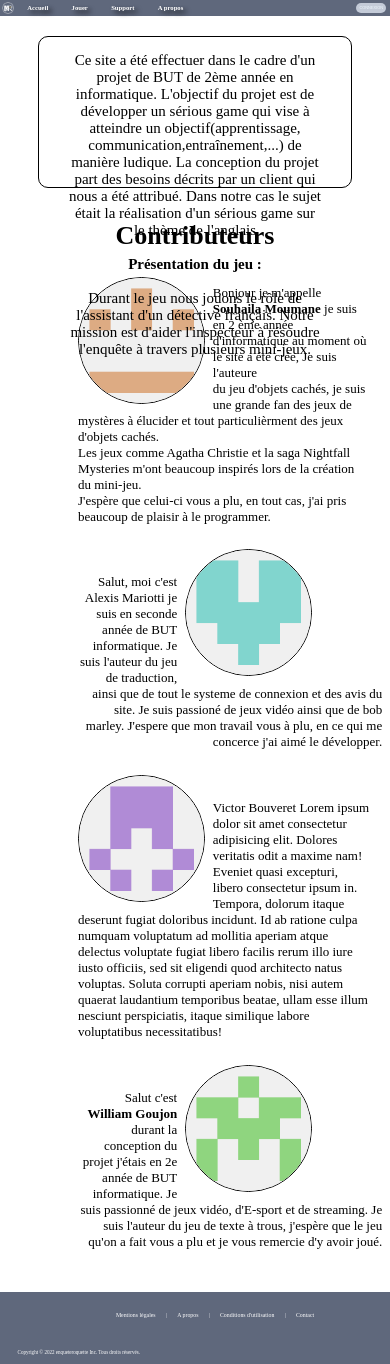
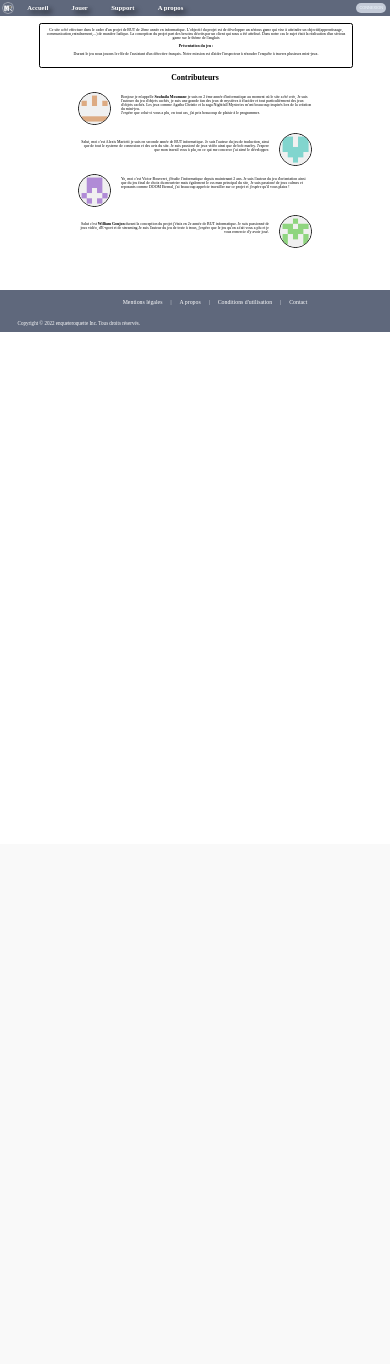
Before and after one commit to Souhaila84/SeriousGame, a PHP site: page /pages/About_us.html in a window 390 px wide. After the commit the page ends 332 px from the top, so only its background shows below. Run offline with PHP 8.4, Linux system fonts and the light colour scheme; data that the repository does not hold is empty.

Commit message:
Made the About_us tab responsive

```diff
--- a/css/aboutUs.css
+++ b/css/aboutUs.css
@@ -9,55 +9,81 @@ body {
     margin: 0;
     padding: 0;
     text-align: justify;
-    font-size: 13px;
+    font-size: 1vw;
     background-color:#fff;
 }
 
 .encadrement{
     background: white;
     width: 80%;
-    height: 150px;
-    border-radius: 10px;
+    height: 11vw;
+    border-radius: 0.6vw;
     border: 1px solid black;
-    margin: auto;
-    display: block;
-    margin-top: 20px;
-    font-size: 15px;
+    margin-top: 2vw;
+    margin-left: 10vw;
+    margin-right: 10vw;
     color: black;
     text-align: center;
+    font-size: 1vw;
 }
 
 .text{
-    margin-left: 30px;
-    margin-right: 30px;
+    margin-left: 1vw;
+    margin-right: 1vw;
 }
 
 .profilG{
-    width: 125px;
+    width: 8vw;
     border: 1px solid black;
-    border-radius: 100px;
-    float: left;
-    margin: 1vh 2vw 0 20vw;
-
+    border-radius: 5vw;
 }
 
 .profilD{
-    width: 125px;
+    width: 8vw;
     border: 1px solid black;
-    border-radius: 100px;
-    float: right;
-    margin: 1vh 20vw 0 2vw;
-
+    border-radius: 5vw;
 }
 
-.texteD{
-    text-align: right;
-    margin: 4vh 2vw 0 20vw;
+.allprofiles {
+    display: flex;
+    flex-direction: column;
+    margin-right: 20vw;
+    margin-left: 20vw;
 }
 
-.texteG{
-    text-align: left;
-    margin: 4vh 5vw 0 20vw;
+.firstprofile {
+    margin-top: 1vw;
+    display: flex;
+    flex-direction: row;
+}
+
+.secondprofile {
+    margin-top: 2vw;
+    display: flex;
+    flex-direction: row-reverse;
+}
+
+.thirdprofile {
+    margin-top: 2vw;
+    display: flex;
+    flex-direction: row;
+}
+
+.fourthprofile {
+    margin-top: 2vw;
+    display: flex;
+    flex-direction: row-reverse
+}
+
+.textleftprofiles {
+    margin-left: 2.5vw;
+    text-align: left
+}
+
+.textrightprofiles {
+    margin-right: 2.5vw;
+    margin-top: 2vw;
+    text-align: right;
 }
 
 .titre{
--- a/pages/About_us.html
+++ b/pages/About_us.html
@@ -38,20 +38,25 @@
             Durant le jeu nous jouons le rôle de l'assistant d'un détective français. Notre mission est d'aider l'inspecteur à résoudre l'enquête à travers plusieurs mini-jeux.</p>
         </div>
         </form>
-        <br>
             <h1 class="titre"><strong>Contributeurs</strong></h1>
-            <img class="profilG" src="../images/profil souhaila.png">
-            <p class="texteG">Bonjour je m'appelle <strong>Souhaila Moumane</strong> je suis en 2 ème année d'informatique au moment où le site a été crée, Je suis l'auteure<br> du jeu d'objets cachés, je suis une grande fan des jeux de mystères à élucider et tout particulièrment des jeux d'objets cachés.<br> Les jeux comme Agatha Christie et la saga Nightfall Mysteries m'ont beaucoup inspirés lors de la création du mini-jeu.<br> J'espère que celui-ci vous a plu, en tout cas, j'ai pris beaucoup de plaisir à le programmer.</p>
-            <br>
-            <img class="profilD" src="../images/profil alexis.png">
-            <p class="texteD">Salut, moi c'est Alexis Mariotti je suis en seconde année de BUT informatique. Je suis l'auteur du jeu de traduction, ainsi que de tout le systeme de connexion et des avis du site. Je suis passioné de jeux vidéo ainsi que de bob marley. J'espere que mon travail vous à plu, en ce qui me concerce j'ai aimé le développer.</p>
-            <br>
-            <img class="profilG" src="../images/profil victor.png">
-            <p class="texteG">Victor Bouveret Lorem ipsum dolor sit amet consectetur adipisicing elit. Dolores veritatis odit a maxime nam! Eveniet quasi excepturi, libero consectetur ipsum in. Tempora, dolorum itaque deserunt fugiat doloribus incidunt. Id ab ratione culpa numquam voluptatum ad mollitia aperiam atque delectus voluptate fugiat libero facilis rerum illo iure iusto officiis, sed sit eligendi quod architecto natus voluptas. Soluta corrupti aperiam nobis, nisi autem quaerat laudantium temporibus beatae, ullam esse illum nesciunt perspiciatis, itaque similique labore voluptatibus necessitatibus!</p>
-            <br>
-            <img class="profilD" src="../images/profil william.png">
-            <p class="texteD">Salut c'est <strong>William Goujon</strong> durant la conception du projet j'étais en 2e année de BUT informatique. Je suis passionné de jeux vidéo, d'E-sport et de streaming. Je suis l'auteur du jeu de texte à trous, j'espère que le jeu qu'on a fait vous a plu et je vous remercie d'y avoir joué.</p>
-
+            <div class="allprofiles">
+                <div class="firstprofile">
+                    <img class="profilG" src="../images/profil souhaila.png">
+                    <p class="textleftprofiles">Bonjour je m'appelle <strong>Souhaila Moumane</strong> je suis en 2 ème année d'informatique au moment où le site a été crée, Je suis l'auteure du jeu d'objets cachés, je suis une grande fan des jeux de mystères à élucider et tout particulièrment des jeux d'objets cachés. Les jeux comme Agatha Christie et la saga Nightfall Mysteries m'ont beaucoup inspirés lors de la création du mini-jeu.<br> J'espère que celui-ci vous a plu, en tout cas, j'ai pris beaucoup de plaisir à le programmer.</p>
+                </div>
+                <div class="secondprofile">
+                    <img class="profilD" src="../images/profil alexis.png">
+                    <p class="textrightprofiles">Salut, moi c'est Alexis Mariotti je suis en seconde année de BUT informatique. Je suis l'auteur du jeu de traduction, ainsi que de tout le systeme de connexion et des avis du site. Je suis passioné de jeux vidéo ainsi que de bob marley. J'espere que mon travail vous à plu, en ce qui me concerce j'ai aimé le développer.</p>
+                </div>
+                <div class="thirdprofile">
+                    <img class="profilG" src="../images/profil victor.png">
+                    <p class="textleftprofiles">Yo, moi c'est Victor Bouveret, j'étudie l'informatique depuis maintenant 2 ans. Je suis l'auteur du jeu d'orientation ainsi que du jeu final de choix du meurtrier mais également le css man principal du site, Je suis passioné de jeux calmes et <br> reposants comme DOOM Eternal, j'ai beaucoup apprécie travailler sur ce projet et j'espère qu'il vous plaira !</p>
+                </div>
+                <div class="fourthprofile">
+                    <img class="profilD" src="../images/profil william.png">
+                    <p class="textrightprofiles">Salut c'est <strong>William Goujon</strong> durant la conception du projet j'étais en 2e année de BUT informatique. Je suis passionné de jeux vidéo, d'E-sport et de streaming.Je suis l'auteur du jeu de texte à trous, j'espère que le jeu qu'on a fait vous a plu et je vous remercie d'y avoir joué.</p>
+                </div>
+            </div>
             <!--Souhaila Moumane Alexis Mariotti   Victor Bouveret  William Goujon-->
 
       <div id="footer">
```
